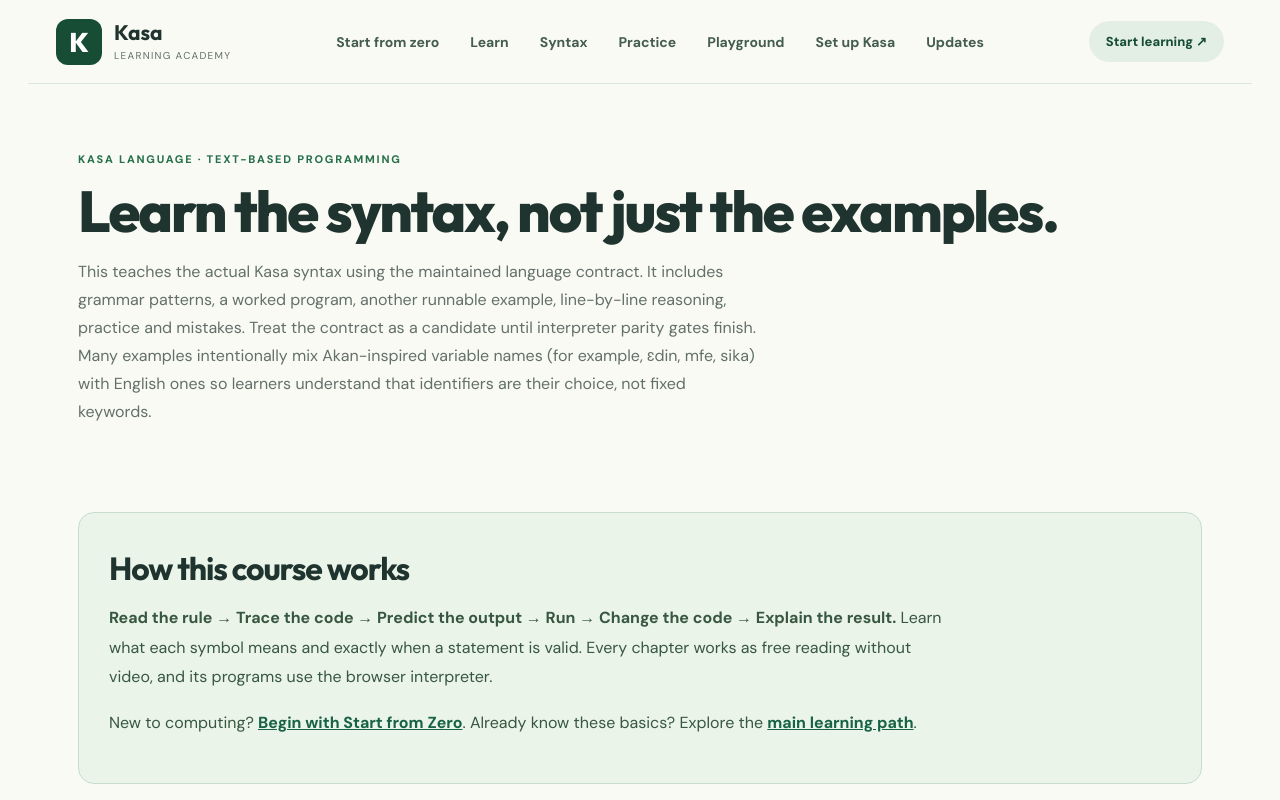
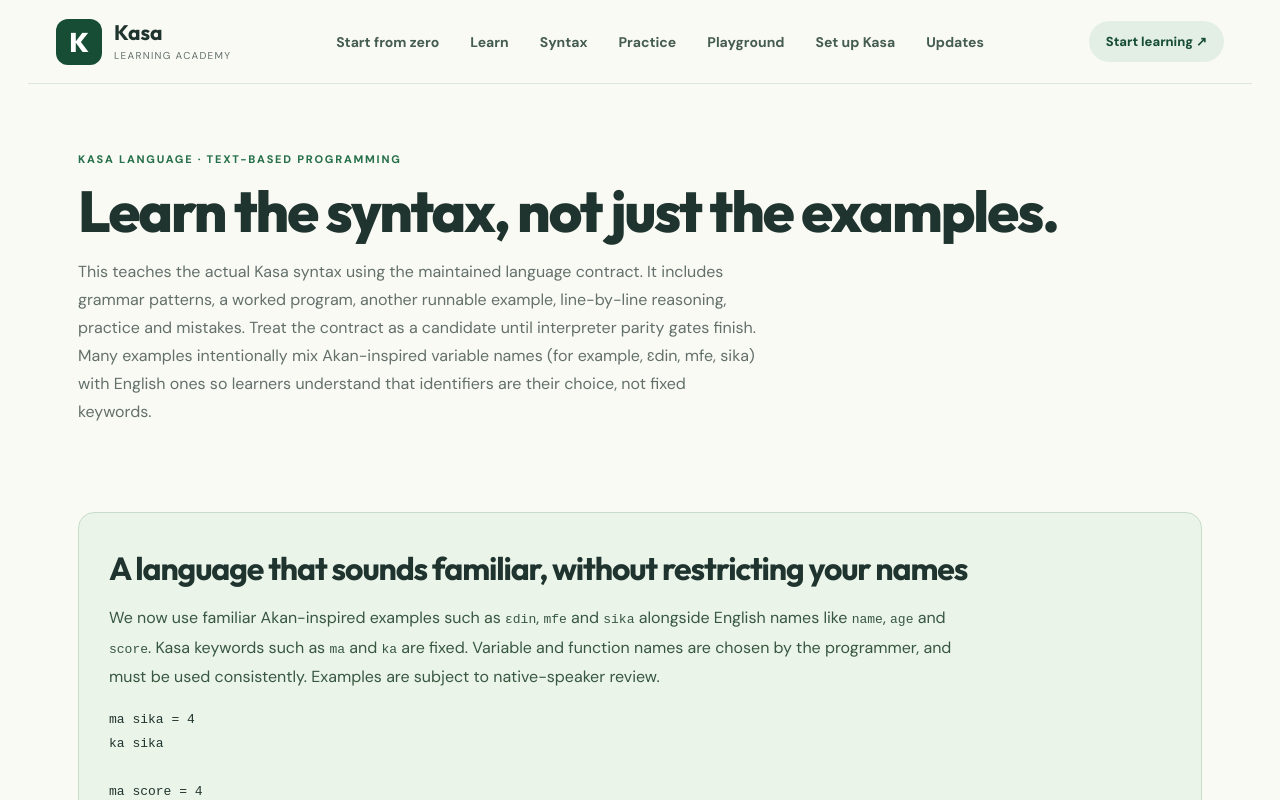
Before and after one commit to fosterb1/kasa-learning-academy, a Next.js app: page /learn/syntax in a window 1280 px wide. Shown: the top 800 px of the page. Built offline with nearby package versions, Linux system fonts and the light colour scheme; no server answers.

Commit message:
Teach flexible variable naming with Twi-English examples in learner pages

```diff
--- a/src/app/(site)/learn/syntax/page.tsx
+++ b/src/app/(site)/learn/syntax/page.tsx
@@ -3,6 +3,7 @@ import course from '@/lib/syntax-course.json'
 export const metadata={title:'Kasa Syntax and Language Fundamentals'}
 export default function SyntaxIndex(){return <main className="content-width kasa-syntax-course">
 <header className="page-heading"><span className="eyebrow">KASA LANGUAGE · TEXT-BASED PROGRAMMING</span><h1>Learn the syntax, not just the examples.</h1><p>{course.intro}</p></header>
+<section className="syntax-route-info"><h2>A language that sounds familiar, without restricting your names</h2><p>We now use familiar Akan-inspired examples such as <code>ɛdin</code>, <code>mfe</code> and <code>sika</code> alongside English names like <code>name</code>, <code>age</code> and <code>score</code>. Kasa keywords such as <code>ma</code> and <code>ka</code> are fixed. Variable and function names are chosen by the programmer, and must be used consistently. Examples are subject to native-speaker review.</p><pre><code>{'ma sika = 4\nka sika\n\nma score = 4\nka score'}</code></pre></section>
 <section className="syntax-route-info"><h2>How this course works</h2><p><strong>Read the rule → Trace the code → Predict the output → Run → Change the code → Explain the result.</strong> Learn what each symbol means and exactly when a statement is valid. Every chapter works as free reading without video, and its programs use the browser interpreter.</p><p>New to computing? <Link href="/start">Begin with Start from Zero</Link>. Already know these basics? Explore the <Link href="/learn">main learning path</Link>.</p></section>
 <section className="syntax-chapter-grid" aria-label="Kasa grammar and syntax chapters">{course.units.map((unit,i)=><Link key={unit.slug} href={'/learn/syntax/'+unit.slug} className="syntax-chapter-card"><span className="eyebrow">CHAPTER {String(i+1).padStart(2,'0')} · {unit.minutes} MIN</span><h2>{unit.title}</h2><p>{unit.why}</p><code>{unit.syntax}</code><span className="text-link">Study this rule →</span></Link>)}</section>
 <section className="syntax-route-info"><h2>What this course does not promise</h2><p>Kasa 0.4 is still evolving. The core grammar does not yet include Python or JavaScript features such as classes, imports, packages, browser DOM operations, or production-safe money types. Learning Kasa develops transferable programming concepts, but these unsupported features are not presented as existing syntax.</p></section>
```
